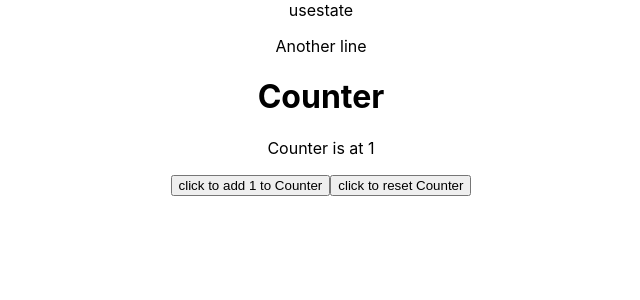
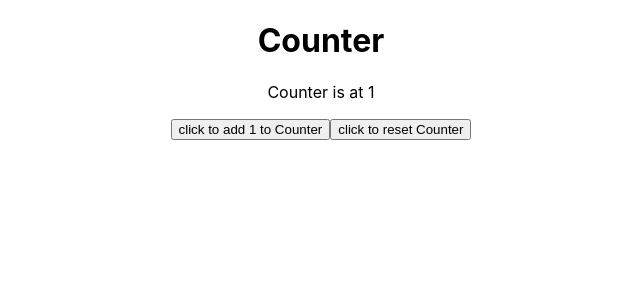
Before and after one commit to Gilaicohen/usestate, a React (Create React App) app in the folder usestate/: page / in a window 1280 px wide. Shown: the top 300 px of the page, without its empty margins (319-959 px from the left). Built offline with nearby package versions, Linux system fonts and the light colour scheme.

Commit message:
Homework Number 2

```diff
--- a/usestate/src/App.js
+++ b/usestate/src/App.js
@@ -5,8 +5,7 @@ import Counter from './Counter';
 function App() {
   return (
     <div className="App">
-     usestate
-     <p>Another line</p>
+
      <Counter />
     </div>
 
```
